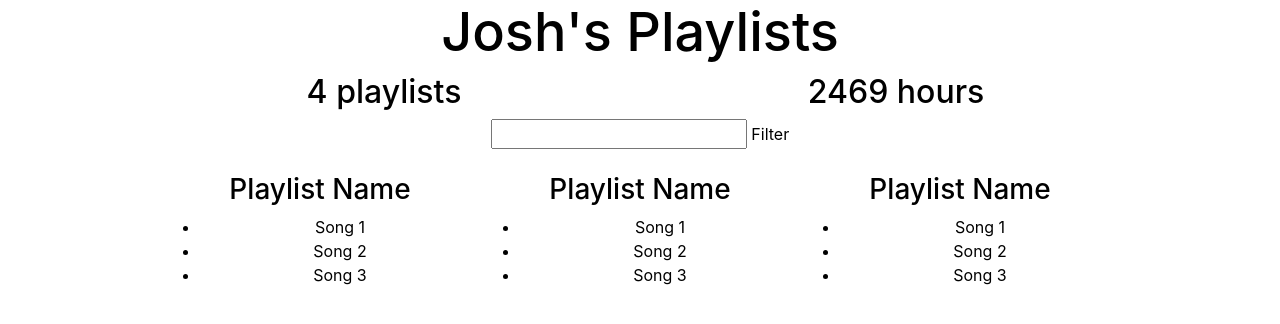
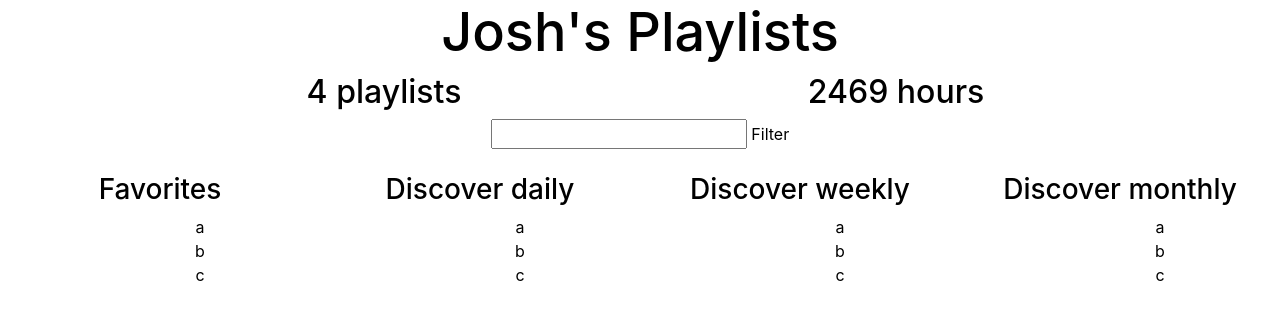
Before and after one commit to JTraill/playlists-app, a React (Create React App) app: page / in a window 1280 px wide. Shown: the top 324 px of the page. Built offline with nearby package versions, Linux system fonts and the light colour scheme.

Commit message:
Playlist and song names now pull from my fake data

```diff
--- a/src/App.js
+++ b/src/App.js
@@ -86,17 +86,18 @@ class Filter extends Component{
 
 class Playlist extends Component{
   render(){
+    let playlist = this.props.playlist;
     return(
       <div style={{...defaultStyle, width:'25%', display:'inline-block'}}>
         <img/>
-        <h3>Playlist Name</h3>
-        <ul>
-          <li>Song 1</li>
-          <li>Song 2</li>
-          <li>Song 3</li>
+        <h3>{playlist.name}</h3>
+        <ul style={{...defaultStyle}}>
+          {playlist.songs.map(song=>
+            <ol>{song.name}</ol>
+            )}
         </ul>
       </div>
-    );
+    )
   }
 }
 
@@ -120,10 +121,11 @@ class App extends Component {
 
       <PlaylistCounter playlists={this.state.serverData.user.playlists}></PlaylistCounter>
       <HoursCounter playlists={this.state.serverData.user.playlists}></HoursCounter>
-      <Filter></Filter>
-      <Playlist></Playlist>
-      <Playlist></Playlist>
-      <Playlist></Playlist>
+      <Filter/>
+        {this.state.serverData.user.playlists.map(playlist =>
+        <Playlist playlist={playlist}/>
+        )}
+
       </div> : <h2 style={{...defaultStyle}}>Loading...</h2>
       }
       </div>
```
